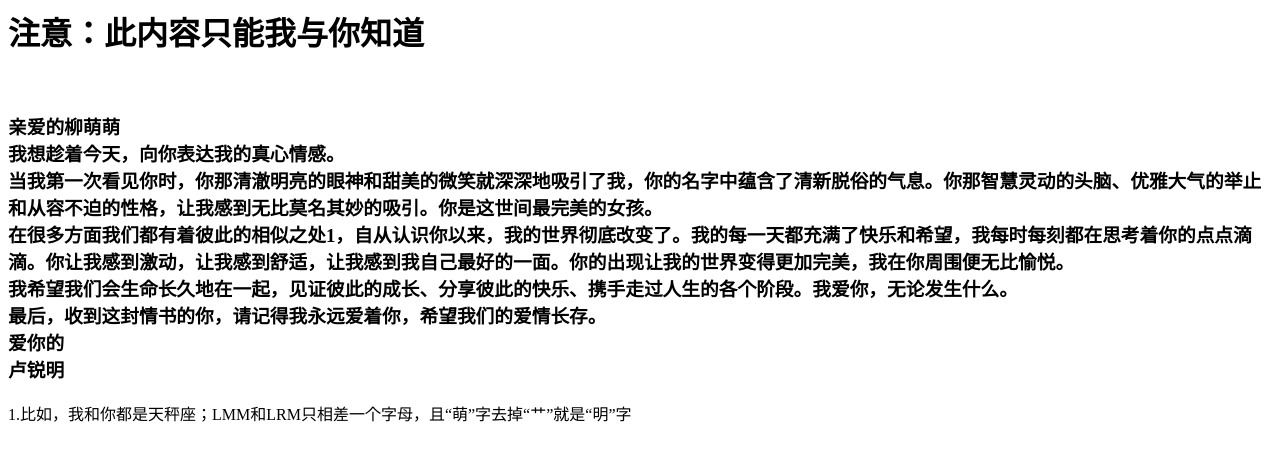
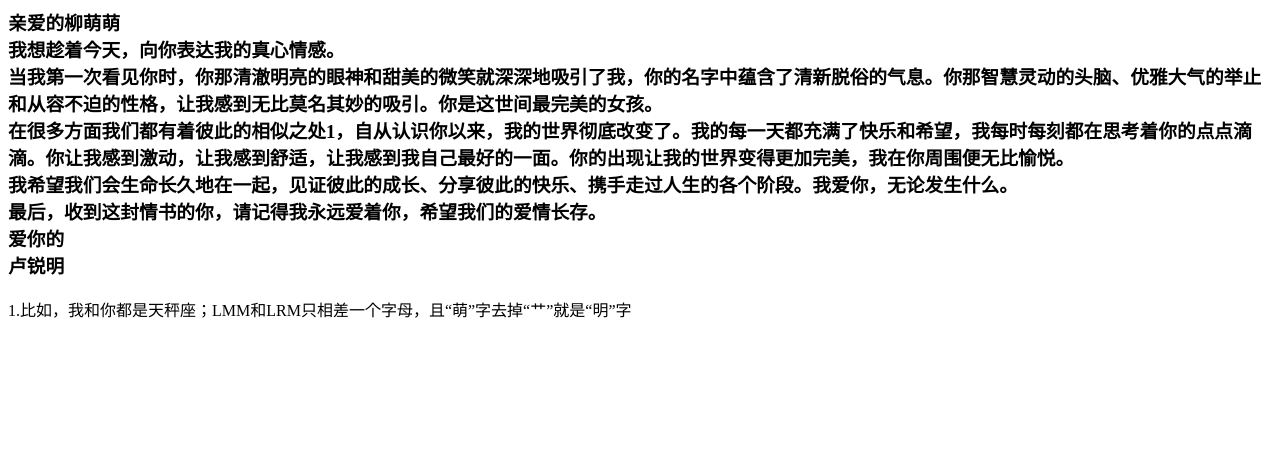
Before and after one commit to CYYPE/lrm-com.github.io, a plain HTML site: page iloveyou.html in a window 1280 px wide. Drawn offline with Linux system fonts and the light colour scheme.

Commit message:
Update iloveyou.html

```diff
--- a/iloveyou.html
+++ b/iloveyou.html
@@ -1,5 +1,4 @@
 <title>请保证无人偷看后打开</title>
-<h1>注意：此内容只能我与你知道<br><br></h1>
 <h3>
 亲爱的柳萌萌
 <br>
```
